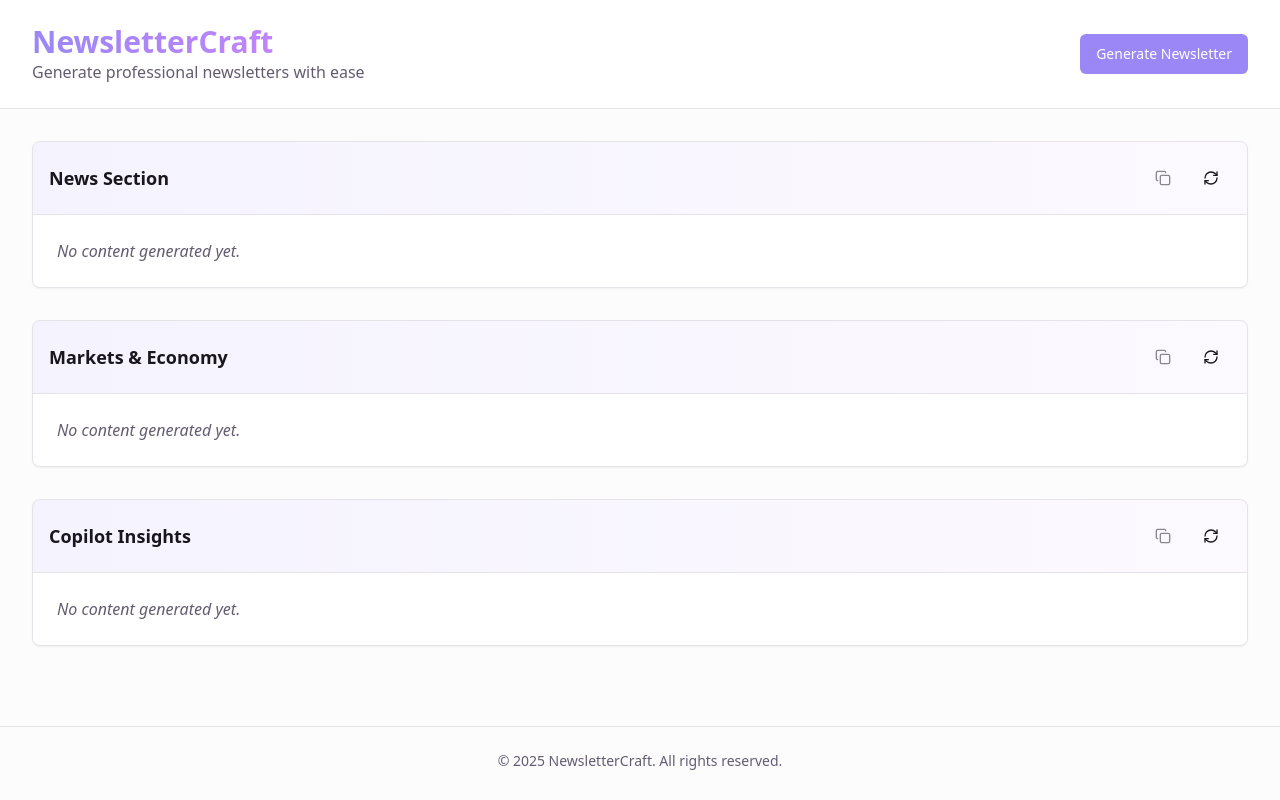
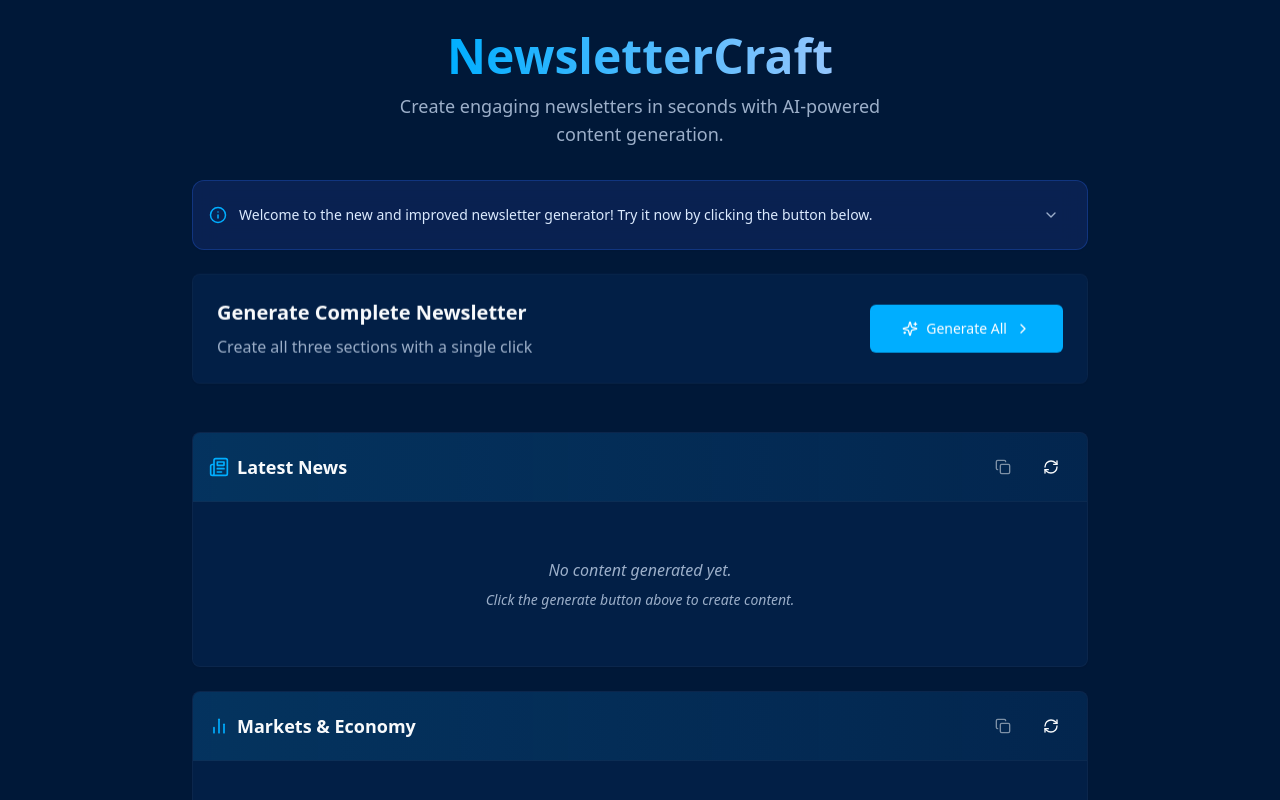
Before and after one commit to rowndcat/agentify-news-craft, a React (Vite) app: page / in a window 1280 px wide. Shown: the top 800 px of the page. Built offline with nearby package versions, Linux system fonts and the light colour scheme.

Commit message:
Refactor: Improve UI and apply branding
This commit refactors the UI to improve usability and incorporates the new branding style.

```diff
--- a/src/components/Announcement.tsx
+++ b/src/components/Announcement.tsx
@@ -2,7 +2,7 @@
 import React from "react";
 import { Card } from "@/components/ui/card";
 import { Button } from "@/components/ui/button";
-import { ChevronDown } from "lucide-react";
+import { ChevronDown, AlertCircle, Info, CheckCircle } from "lucide-react";
 
 interface AnnouncementProps {
   message: string;
@@ -16,21 +16,30 @@ const Announcement: React.FC<AnnouncementProps> = ({
   const [isVisible, setIsVisible] = React.useState(true);
 
   const typeStyles = {
-    info: "bg-blue-50 border-blue-200 text-blue-800",
-    success: "bg-green-50 border-green-200 text-green-800",
-    warning: "bg-amber-50 border-amber-200 text-amber-800",
+    info: "bg-blue-900/30 border-blue-600/30 text-blue-100",
+    success: "bg-green-900/30 border-green-600/30 text-green-100",
+    warning: "bg-amber-900/30 border-amber-600/30 text-amber-100",
+  };
+
+  const icons = {
+    info: <Info size={18} className="text-primary flex-shrink-0" />,
+    success: <CheckCircle size={18} className="text-green-400 flex-shrink-0" />,
+    warning: <AlertCircle size={18} className="text-amber-400 flex-shrink-0" />,
   };
 
   if (!isVisible) return null;
 
   return (
-    <Card className={`mb-6 border rounded-lg ${typeStyles[type]} animate-fade-in`}>
+    <Card className={`mb-6 border rounded-xl ${typeStyles[type]} animate-fade-in glass-card`}>
       <div className="p-4 flex items-center justify-between">
-        <p className="text-sm">{message}</p>
+        <div className="flex items-center gap-3">
+          {icons[type]}
+          <p className="text-sm">{message}</p>
+        </div>
         <Button
           variant="ghost"
           size="sm"
-          className="ml-4 text-current opacity-70 hover:opacity-100"
+          className="ml-4 text-current opacity-70 hover:opacity-100 hover:bg-white/10"
           onClick={() => setIsVisible(false)}
         >
           <ChevronDown size={16} />
--- a/src/components/LoadingSpinner.tsx
+++ b/src/components/LoadingSpinner.tsx
@@ -18,9 +18,9 @@ const LoadingSpinner: React.FC<LoadingSpinnerProps> = ({
 
   return (
     <div className={`relative ${sizeClasses[size]} ${className}`}>
-      <div className="absolute inset-0 rounded-full border-2 border-t-brand-purple border-r-transparent border-b-transparent border-l-transparent animate-spin"></div>
-      <div className="absolute inset-0 rounded-full border-2 border-t-transparent border-r-brand-purple/40 border-b-transparent border-l-transparent animate-spin" style={{ animationDuration: '1.5s' }}></div>
-      <div className="absolute inset-0 rounded-full border-2 border-t-transparent border-r-transparent border-b-brand-purple/20 border-l-transparent animate-spin" style={{ animationDuration: '2s' }}></div>
+      <div className="absolute inset-0 rounded-full border-2 border-t-primary border-r-transparent border-b-transparent border-l-transparent animate-spin"></div>
+      <div className="absolute inset-0 rounded-full border-2 border-t-transparent border-r-primary/40 border-b-transparent border-l-transparent animate-spin" style={{ animationDuration: '1.5s' }}></div>
+      <div className="absolute inset-0 rounded-full border-2 border-t-transparent border-r-transparent border-b-primary/20 border-l-transparent animate-spin" style={{ animationDuration: '2s' }}></div>
     </div>
   );
 };
--- a/src/components/NewsletterSection.tsx
+++ b/src/components/NewsletterSection.tsx
@@ -1,15 +1,17 @@
 
 import React from "react";
-import { Copy, RefreshCw } from "lucide-react";
+import { Copy, RefreshCw, BarChart2, Newspaper, Lightbulb } from "lucide-react";
 import { Button } from "@/components/ui/button";
 import { Card } from "@/components/ui/card";
 import { toast } from "sonner";
+import LoadingSpinner from "@/components/LoadingSpinner";
 
 interface NewsletterSectionProps {
   title: string;
   content: string;
   isLoading: boolean;
   onRegenerate: () => void;
+  icon: "news" | "markets" | "insights";
 }
 
 const NewsletterSection: React.FC<NewsletterSectionProps> = ({
@@ -17,6 +19,7 @@ const NewsletterSection: React.FC<NewsletterSectionProps> = ({
   content,
   isLoading,
   onRegenerate,
+  icon,
 }) => {
   const copyToClipboard = async () => {
     try {
@@ -28,43 +31,69 @@ const NewsletterSection: React.FC<NewsletterSectionProps> = ({
     }
   };
 
+  const renderIcon = () => {
+    switch (icon) {
+      case "news":
+        return <Newspaper className="h-5 w-5 text-primary" />;
+      case "markets":
+        return <BarChart2 className="h-5 w-5 text-primary" />;
+      case "insights":
+        return <Lightbulb className="h-5 w-5 text-primary" />;
+      default:
+        return null;
+    }
+  };
+
   return (
     <Card className="section-card animate-fade-in">
       <div className="section-header">
-        <h2 className="text-lg font-semibold">{title}</h2>
+        <div className="flex items-center gap-2">
+          {renderIcon()}
+          <h2 className="text-lg font-semibold">{title}</h2>
+        </div>
         <div className="flex gap-2">
           <Button
             onClick={copyToClipboard}
             variant="ghost"
-            size="icon"
+            size="sm"
             disabled={!content || isLoading}
-            className="button-animation"
+            className="button-animation hover:bg-primary/20"
+            title="Copy content"
           >
             <Copy size={18} />
           </Button>
           <Button
             onClick={onRegenerate}
             variant="ghost"
-            size="icon"
+            size="sm"
             disabled={isLoading}
-            className={`button-animation ${isLoading ? 'animate-pulse-light' : ''}`}
+            className={`button-animation hover:bg-primary/20 ${isLoading ? 'animate-pulse-light' : ''}`}
+            title="Regenerate section"
           >
-            <RefreshCw size={18} className={isLoading ? 'animate-spin' : ''} />
+            {isLoading ? (
+              <LoadingSpinner size="sm" />
+            ) : (
+              <RefreshCw size={18} />
+            )}
           </Button>
         </div>
       </div>
-      <div className="section-content">
+      <div className="section-content wave-animation">
         {isLoading ? (
-          <div className="flex flex-col gap-3 animate-pulse">
+          <div className="flex flex-col gap-3">
             <div className="h-4 bg-muted rounded w-3/4"></div>
             <div className="h-4 bg-muted rounded w-5/6"></div>
             <div className="h-4 bg-muted rounded w-2/3"></div>
             <div className="h-4 bg-muted rounded w-4/5"></div>
+            <div className="h-4 bg-muted rounded w-3/5"></div>
           </div>
         ) : content ? (
           <div className="whitespace-pre-line">{content}</div>
         ) : (
-          <div className="text-muted-foreground italic">No content generated yet.</div>
+          <div className="text-muted-foreground italic text-center py-8">
+            <p>No content generated yet.</p>
+            <p className="text-sm mt-2">Click the generate button above to create content.</p>
+          </div>
         )}
       </div>
     </Card>
--- a/src/index.css
+++ b/src/index.css
@@ -5,33 +5,33 @@
 
 @layer base {
   :root {
-    --background: 260 20% 99%;
-    --foreground: 260 10% 10%;
+    --background: 214 100% 11%;
+    --foreground: 210 40% 98%;
 
-    --card: 0 0% 100%;
-    --card-foreground: 260 10% 10%;
+    --card: 214 95% 14%;
+    --card-foreground: 210 40% 98%;
 
-    --popover: 0 0% 100%;
-    --popover-foreground: 260 10% 10%;
+    --popover: 214 95% 14%;
+    --popover-foreground: 210 40% 98%;
 
-    --primary: 270 85% 75%;
-    --primary-foreground: 0 0% 100%;
+    --primary: 199 100% 50%;
+    --primary-foreground: 210 40% 98%;
 
-    --secondary: 260 10% 90%;
-    --secondary-foreground: 260 10% 10%;
+    --secondary: 214 80% 24%;
+    --secondary-foreground: 210 40% 98%;
 
-    --muted: 260 10% 95%;
-    --muted-foreground: 260 10% 40%;
+    --muted: 214 60% 20%;
+    --muted-foreground: 214 30% 70%;
 
-    --accent: 270 85% 75%;
-    --accent-foreground: 0 0% 100%;
+    --accent: 199 100% 50%;
+    --accent-foreground: 210 40% 98%;
 
     --destructive: 0 84.2% 60.2%;
     --destructive-foreground: 210 40% 98%;
 
-    --border: 260 10% 90%;
-    --input: 260 10% 90%;
-    --ring: 270 85% 75%;
+    --border: 214 60% 20%;
+    --input: 214 60% 20%;
+    --ring: 199 100% 50%;
 
     --radius: 0.5rem;
 
@@ -44,45 +44,6 @@
     --sidebar-border: 220 13% 91%;
     --sidebar-ring: 217.2 91.2% 59.8%;
   }
-
-  .dark {
-    --background: 260 15% 15%;
-    --foreground: 260 10% 95%;
-
-    --card: 260 15% 18%;
-    --card-foreground: 260 10% 95%;
-
-    --popover: 260 15% 18%;
-    --popover-foreground: 260 10% 95%;
-
-    --primary: 270 85% 75%;
-    --primary-foreground: 260 15% 15%;
-
-    --secondary: 260 15% 25%;
-    --secondary-foreground: 260 10% 95%;
-
-    --muted: 260 15% 25%;
-    --muted-foreground: 260 10% 70%;
-
-    --accent: 270 85% 75%;
-    --accent-foreground: 260 15% 15%;
-
-    --destructive: 0 62.8% 30.6%;
-    --destructive-foreground: 0 0% 100%;
-
-    --border: 260 15% 25%;
-    --input: 260 15% 25%;
-    --ring: 270 85% 75%;
-
-    --sidebar-background: 240 5.9% 10%;
-    --sidebar-foreground: 240 4.8% 95.9%;
-    --sidebar-primary: 224.3 76.3% 48%;
-    --sidebar-primary-foreground: 0 0% 100%;
-    --sidebar-accent: 240 3.7% 15.9%;
-    --sidebar-accent-foreground: 240 4.8% 95.9%;
-    --sidebar-border: 240 3.7% 15.9%;
-    --sidebar-ring: 217.2 91.2% 59.8%;
-  }
 }
 
 @layer base {
@@ -92,27 +53,124 @@
 
   body {
     @apply bg-background text-foreground;
+    background-image: radial-gradient(circle at top right, hsl(214, 95%, 14%), hsl(214, 100%, 7%));
+    background-attachment: fixed;
   }
 }
 
 @layer components {
   .text-gradient {
-    @apply bg-gradient-to-r from-brand-purple to-purple-400 inline-block text-transparent bg-clip-text;
+    @apply bg-gradient-to-r from-primary to-blue-300 inline-block text-transparent bg-clip-text;
   }
 
   .section-card {
-    @apply border rounded-xl overflow-hidden transition-all duration-300 hover:shadow-md;
+    @apply border border-border/50 rounded-xl overflow-hidden transition-all duration-300;
+    backdrop-filter: blur(8px);
+    background-color: rgba(13, 25, 42, 0.7);
+    box-shadow: 0 8px 32px rgba(0, 0, 0, 0.2);
   }
 
   .section-header {
-    @apply flex justify-between items-center bg-gradient-to-r from-brand-purple/10 to-primary/5 p-4 border-b;
+    @apply flex justify-between items-center p-4 border-b border-border/50;
+    background: linear-gradient(to right, rgba(14, 165, 233, 0.15), rgba(14, 165, 233, 0.05));
   }
 
   .section-content {
-    @apply p-6 bg-card/50 text-card-foreground;
+    @apply p-6 text-card-foreground;
   }
 
   .button-animation {
     @apply transition-all duration-300 transform hover:scale-105 active:scale-95;
   }
+
+  .glass-card {
+    @apply backdrop-blur-md border border-border/40 rounded-xl;
+    background-color: rgba(18, 35, 58, 0.7);
+  }
+
+  .glow {
+    @apply relative;
+  }
+
+  .glow::before {
+    content: '';
+    position: absolute;
+    top: -2px;
+    left: -2px;
+    right: -2px;
+    bottom: -2px;
+    background: linear-gradient(45deg, var(--primary), transparent, var(--primary));
+    border-radius: inherit;
+    z-index: -1;
+    animation: border-glow 3s linear infinite;
+    opacity: 0;
+    transition: opacity 0.3s ease;
+  }
+
+  .glow:hover::before {
+    opacity: 1;
+  }
+
+  @keyframes border-glow {
+    0% {
+      background-position: 0 0;
+    }
+    100% {
+      background-position: 300% 0;
+    }
+  }
+
+  .animate-float {
+    animation: float 6s ease-in-out infinite;
+  }
+
+  @keyframes float {
+    0%, 100% {
+      transform: translateY(0);
+    }
+    50% {
+      transform: translateY(-10px);
+    }
+  }
 }
+
+@layer components {
+  .neo-blur {
+    @apply backdrop-blur-xl bg-black/40 border border-white/10;
+  }
+
+  .wave-animation {
+    position: relative;
+    overflow: hidden;
+  }
+
+  .wave-animation::after {
+    content: "";
+    position: absolute;
+    top: 0;
+    left: 0;
+    right: 0;
+    bottom: 0;
+    background: linear-gradient(
+      45deg,
+      rgba(30, 174, 219, 0) 20%,
+      rgba(30, 174, 219, 0.1) 30%,
+      rgba(30, 174, 219, 0) 40%
+    );
+    transform: translateX(-100%);
+    animation: wave 3s infinite linear;
+    pointer-events: none;
+  }
+
+  @keyframes wave {
+    0% {
+      transform: translateX(-100%);
+    }
+    50% {
+      transform: translateX(100%);
+    }
+    100% {
+      transform: translateX(100%);
+    }
+  }
+}
--- a/src/pages/Index.tsx
+++ b/src/pages/Index.tsx
@@ -4,6 +4,10 @@ import { Button } from "@/components/ui/button";
 import NewsletterSection from "@/components/NewsletterSection";
 import { generateNewsletter, NewsletterSections } from "@/services/newsletterService";
 import { toast } from "sonner";
+import { ChevronRight, RefreshCw, Sparkles } from "lucide-react";
+import Announcement from "@/components/Announcement";
+import { Card } from "@/components/ui/card";
+import LoadingSpinner from "@/components/LoadingSpinner";
 
 const Index = () => {
   const [content, setContent] = useState<NewsletterSections>({
@@ -67,37 +71,61 @@ const Index = () => {
   };
 
   return (
-    <div className="min-h-screen bg-background">
-      <header className="border-b bg-card">
-        <div className="container py-6 flex items-center justify-between">
+    <div className="min-h-screen bg-background px-4 pb-12">
+      <header className="container pt-8 pb-12">
+        <div className="max-w-4xl mx-auto">
+          <div className="flex flex-col gap-3 items-center text-center mb-8">
+            <h1 className="text-4xl md:text-5xl font-bold text-gradient">
+              NewsletterCraft
+            </h1>
+            <p className="text-lg text-muted-foreground max-w-lg">
+              Create engaging newsletters in seconds with AI-powered content generation.
+            </p>
+          </div>
+
+          <Announcement
+            message="Welcome to the new and improved newsletter generator! Try it now by clicking the button below."
+            type="info"
+          />
+
+          <Card className="glass-card p-6 flex flex-col md:flex-row gap-4 items-center justify-between animate-float">
             <div>
-            <h1 className="text-3xl font-bold text-gradient">NewsletterCraft</h1>
-            <p className="text-muted-foreground">Generate professional newsletters with ease</p>
+              <h2 className="text-xl font-semibold mb-2">Generate Complete Newsletter</h2>
+              <p className="text-muted-foreground">
+                Create all three sections with a single click
+              </p>
             </div>
             <Button
               onClick={handleGenerateAll}
               disabled={isLoading.all}
-            className="bg-brand-purple hover:bg-brand-purple/90 button-animation"
+              className="button-animation glow min-w-[180px] bg-primary hover:bg-primary/90 text-white py-6"
+              size="lg"
             >
               {isLoading.all ? (
-              <>
-                <RefreshCw className="mr-2 h-4 w-4 animate-spin" />
-                Generating...
-              </>
+                <div className="flex items-center gap-2">
+                  <LoadingSpinner size="sm" />
+                  <span>Generating...</span>
+                </div>
               ) : (
-              "Generate Newsletter"
+                <div className="flex items-center gap-2">
+                  <Sparkles className="h-5 w-5" />
+                  <span>Generate All</span>
+                  <ChevronRight className="h-5 w-5" />
+                </div>
               )}
             </Button>
+          </Card>
         </div>
       </header>
 
-      <main className="container py-8">
-        <div className="grid gap-8 md:grid-cols-1 lg:grid-cols-1">
+      <main className="container">
+        <div className="max-w-4xl mx-auto flex flex-col gap-6">
           <NewsletterSection
-            title="News Section"
+            title="Latest News"
             content={content.news}
             isLoading={isLoading.news}
             onRegenerate={() => handleRegenerateSection("news")}
+            icon="news"
           />
 
           <NewsletterSection
@@ -105,6 +133,7 @@ const Index = () => {
             content={content.markets}
             isLoading={isLoading.markets}
             onRegenerate={() => handleRegenerateSection("markets")}
+            icon="markets"
           />
 
           <NewsletterSection
@@ -112,13 +141,17 @@ const Index = () => {
             content={content.copilot}
             isLoading={isLoading.copilot}
             onRegenerate={() => handleRegenerateSection("copilot")}
+            icon="insights"
           />
         </div>
       </main>
 
-      <footer className="border-t mt-12 py-6">
-        <div className="container text-center text-muted-foreground text-sm">
-          © 2025 NewsletterCraft. All rights reserved.
+      <footer className="container mt-16">
+        <div className="max-w-4xl mx-auto text-center text-sm text-muted-foreground">
+          <p>© 2025 NewsletterCraft. Powered by Agentify360.</p>
+          <a href="https://www.agentify360.com" className="text-primary hover:text-primary/80 mt-1 inline-block">
+            www.agentify360.com
+          </a>
         </div>
       </footer>
     </div>
@@ -126,6 +159,3 @@ const Index = () => {
 };
 
 export default Index;
-
-// Import for the RefreshCw icon that's used in this file
-import { RefreshCw } from "lucide-react";
--- a/tailwind.config.ts
+++ b/tailwind.config.ts
@@ -15,6 +15,10 @@ export default {
       center: true,
       padding: '2rem',
       screens: {
+        'sm': '640px',
+        'md': '768px',
+        'lg': '1024px',
+        'xl': '1280px',
         '2xl': '1400px'
       }
     },
@@ -64,9 +68,10 @@ export default {
           ring: 'hsl(var(--sidebar-ring))'
         },
         brand: {
-					purple: '#9b87f5',
-					dark: '#1A1F2C',
-					light: '#D6BCFA',
+          blue: '#1EAEDB',
+          skyblue: '#33C3F0',
+          dark: '#221F26',
+          gray: '#403E43',
         }
       },
       borderRadius: {
@@ -119,6 +124,20 @@ export default {
             opacity: '0.7',
           },
         },
+        'scale-in': {
+          '0%': {
+            transform: 'scale(0.95)',
+            opacity: '0'
+          },
+          '100%': {
+            transform: 'scale(1)',
+            opacity: '1'
+          }
+        },
+        'scale-out': {
+          from: { transform: 'scale(1)', opacity: '1' },
+          to: { transform: 'scale(0.95)', opacity: '0' }
+        },
       },
       animation: {
         'accordion-down': 'accordion-down 0.2s ease-out',
@@ -126,6 +145,8 @@ export default {
         'fade-in': 'fade-in 0.3s ease-out',
         'fade-out': 'fade-out 0.3s ease-out',
         'pulse-light': 'pulse-light 1.5s ease-in-out infinite',
+        'scale-in': 'scale-in 0.2s ease-out',
+        'scale-out': 'scale-out 0.2s ease-out',
       }
     }
   },
```
Lines whose indentation alone changed are shown as unchanged.
